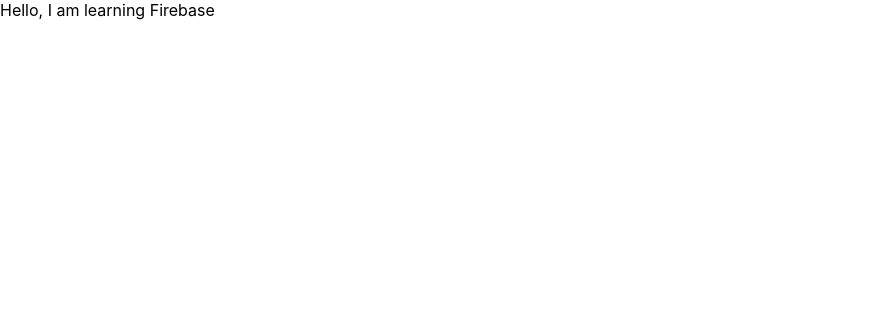
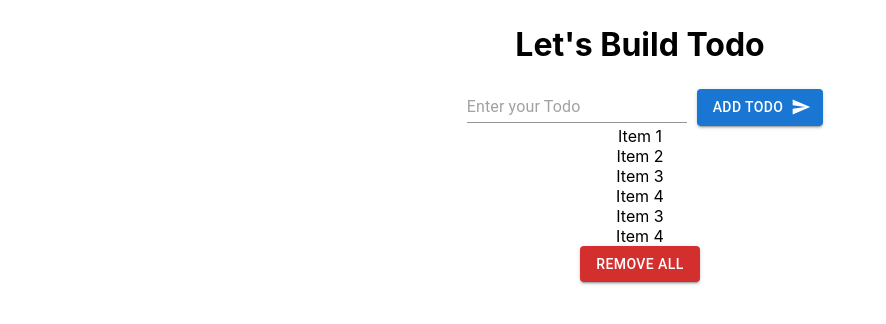
Before and after one commit to dealbisac/first-project-a, a React (Create React App) app: page / in a window 1280 px wide. Shown: the top 324 px of the page, without its empty margins (0-886 px from the left). Built offline with nearby package versions, Linux system fonts and the light colour scheme.

Commit message:
add material ui

```diff
--- a/package.json
+++ b/package.json
@@ -3,6 +3,12 @@
   "version": "0.1.0",
   "private": true,
   "dependencies": {
+    "@material-ui/core": "^4.11.0",
+    "@material-ui/icons": "^4.9.1",
+    "@emotion/react": "^11.10.4",
+    "@emotion/styled": "^11.10.4",
+    "@mui/icons-material": "^5.10.3",
+    "@mui/material": "^5.10.3",
     "@testing-library/jest-dom": "^5.16.5",
     "@testing-library/react": "^13.3.0",
     "@testing-library/user-event": "^13.5.0",
--- a/src/App.css
+++ b/src/App.css
@@ -2,3 +2,21 @@
   margin: 0;
   padding: 0;
 }
+
+.App {
+  text-align: center;
+  margin-top: 25px;
+}
+
+h1 {
+  margin: 25px 0;
+}
+
+.input {
+  margin: 0 10px;
+}
+
+.removeall {
+  padding-top: 30px;
+  margin-top: 30px;
+}
--- a/src/App.js
+++ b/src/App.js
@@ -1,10 +1,66 @@
+import React, { useState, } from 'react';
 import './App.css';
+import Button from '@mui/material/Button';
+import Input from '@mui/material/Input';
+import SendIcon from '@mui/icons-material/Send';
+
+
 
 function App() {
+  const [todos, setTodos] = useState([])
+  const [input, setInput] = useState('');
+
+  const addTodo = (event) => {
+    // this will fire off when we click the button
+    event.preventDefault(); // will stop the refresh
+    setTodos([...todos, input]);
+    setInput(''); // clear up the input after clicking add todo button
+  }
+
   return (
     <div className="App">
-      <p> Hello, I am learning Firebase</p>
-    </div>
+      <h1> Let's Build Todo</h1>
+      <form>
+        <Input
+          placeholder="Enter your Todo"
+          value={input}
+          onChange={event => setInput(event.target.value)}
+          className="input"
+        />
+        <Button
+          variant="contained"
+          endIcon={<SendIcon />}
+          onClick={addTodo}
+        >
+          Add Todo
+        </Button>
+      </form>
+
+
+      {/* <ul>
+        {todos.map(todo => (
+          <Todo todo={todo} />
+        ))}
+
+      </ul> */}
+
+      <ul>
+        <li>Item 1</li>
+        <li>Item 2</li>
+        <li>Item 3</li>
+        <li>Item 4</li>
+        <li>Item 3</li>
+        <li>Item 4</li>
+      </ul>
+
+      <Button
+      variant="contained"
+      className="removeall"
+      color="error"
+      >
+        Remove All
+      </Button>
+    </div >
   );
 }
 
```
Also changed, not shown: 1 other file (tests, documents, lock files or other folders).
